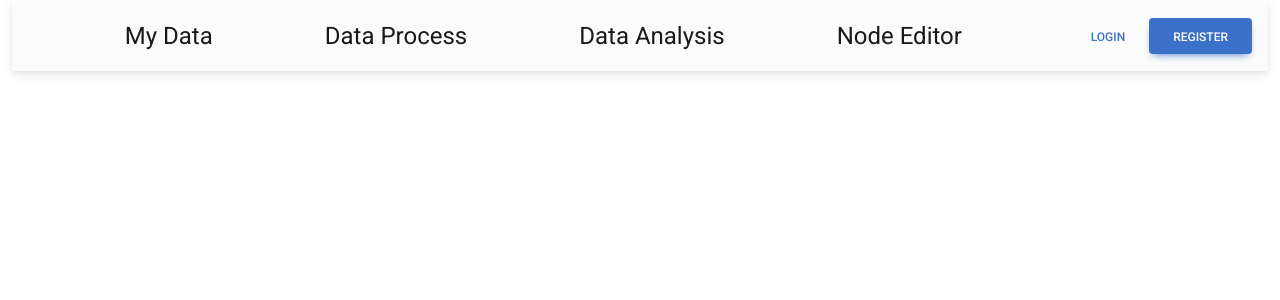
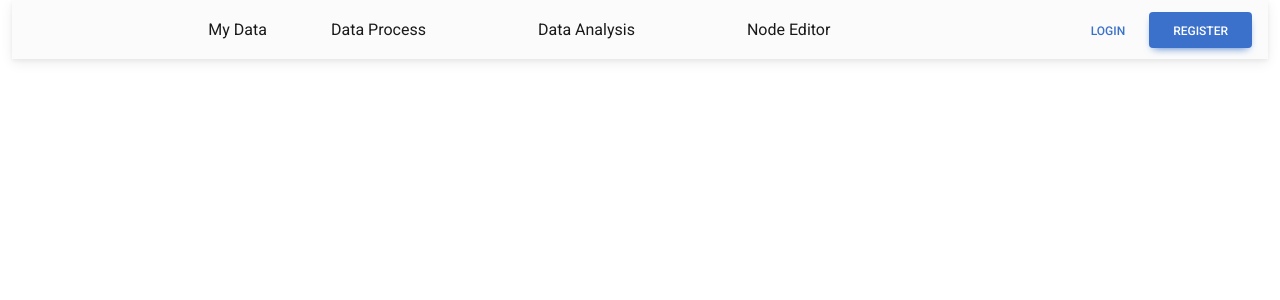
Before and after one commit to COMP208-Team-16-2022-23/Group-Project-Code, a Flask app: template templates/base.html in a window 1280 px wide. Shown: the top 300 px of the page. Run offline with Flask 2, Linux system fonts and the light colour scheme; the template is opened without the code that fills it, so the values that code supplies are empty; some libraries are stand-ins or nearby versions.

Commit message:
refactor: remove track .idea/ folder and update yaml and base

```diff
--- a/misc/conda_env_config/environment.yml
+++ b/misc/conda_env_config/environment.yml
@@ -7,5 +7,6 @@ dependencies:
   - pandas
   - matplotlib
   - flask-sqlalchemy
+  - flask-login
   - conda-forge::flask-mail
   - pymysql
--- a/templates/base.html
+++ b/templates/base.html
@@ -1,25 +1,27 @@
 <!DOCTYPE html>
 <html lang="en">
 <head>
-    <meta charset="UTF-8" />
-    <meta name="viewport" content="width=device-width, initial-scale=1, shrink-to-fit=no" />
-    <meta http-equiv="x-ua-compatible" content="ie=edge" />
+    <meta charset="UTF-8"/>
+    <meta name="viewport" content="width=device-width, initial-scale=1, shrink-to-fit=no"/>
+    <meta http-equiv="x-ua-compatible" content="ie=edge"/>
     <title>{% block title %}{% endblock %} - LCDA</title>
     <!-- MDB icon -->
-    <link rel="icon" href="../static/img/mdb-favicon.ico" type="image/x-icon" />
+    <link rel="icon" href="../static/img/LCDA.ico" type="image/x-icon"/>
     <!-- Font Awesome -->
-    <!--    <link rel="stylesheet" href="{{ url_for('static', filename='style.css') }}">-->
     <link
+            href="https://cdnjs.cloudflare.com/ajax/libs/font-awesome/6.0.0/css/all.min.css"
             rel="stylesheet"
-      href="https://cdnjs.cloudflare.com/ajax/libs/font-awesome/6.0.0/css/all.min.css"
     />
-    <!-- Google Fonts Roboto -->
+    <!-- Google Fonts -->
     <link
+            href="https://fonts.googleapis.com/css?family=Roboto:300,400,500,700&display=swap"
             rel="stylesheet"
-      href="https://fonts.googleapis.com/css2?family=Roboto:wght@300;400;500;700;900&display=swap"
     />
     <!-- MDB -->
-    <link rel="stylesheet" href='../static/css/mdb.min.css' />
+    <link
+            href="https://cdnjs.cloudflare.com/ajax/libs/mdb-ui-kit/6.2.0/mdb.min.css"
+            rel="stylesheet"
+    />
 </head>
 <body>
 <!-- Start your project here-->
@@ -28,27 +30,34 @@
         <button
                 class="navbar-toggler"
                 type="button"
-                data-mdb-toggle=""
-                data-mdb-target="#navbarNav"
-                aria-controls="navbarNav"
+                data-mdb-toggle="collapse"
+                data-mdb-target="#navbarCenteredExample"
+                aria-controls="navbarCenteredExample"
                 aria-expanded="false"
                 aria-label="Toggle navigation"
         >
             <i class="fas fa-bars"></i>LCDA
         </button>
-        <div class="collapse navbar-collapse" id="navbarNav">
-          <ul class="navbar-nav mx-auto fs-4">
+
+        <!-- Collapsible wrapper -->
+        <div
+                class="collapse navbar-collapse justify-content-center"
+                id="navbar"
+        >
+            <ul class="navbar-nav mb-2 mb-lg-0">
                 <li class="nav-item">
-              <a class="nav-link active ms-5 me-5 text-center" href="/my_data">My Data</a>
+                    <a class="nav-link active" aria-current="page" href="/my_data">My Data</a>
                 </li>
                 <li class="nav-item">
                     <a class="nav-link active ms-5 me-5 text-center" href="/data_process">Data Process</a>
                 </li>
                 <li class="nav-item">
-              <a class="nav-link active ms-5 me-5 text-center" aria-current="page" href="/data_analysis">Data Analysis</a>
+                    <a class="nav-link active ms-5 me-5 text-center" aria-current="page" href="/data_analysis">Data
+                        Analysis</a>
                 </li>
                 <li class="nav-item">
-              <a class="nav-link active ms-5 me-5 text-center" aria-current="page" href="/node_editor">Node Editor</a>
+                    <a class="nav-link active ms-5 me-5 text-center" aria-current="page" href="/node_editor">Node
+                        Editor</a>
                 </li>
             </ul>
         </div>
@@ -72,31 +81,6 @@
 {% block content %}{% endblock %}
 <!-- End your project here-->
 
-    <!-- MDB -->
-    <script type="text/javascript" src="../static/js/mdb.min.js"></script>
-    <!-- Custom scripts -->
-    <script type="text/javascript"></script>
+<script type="text/javascript" src="https://cdnjs.cloudflare.com/ajax/libs/mdb-ui-kit/6.2.0/mdb.min.js"></script>
 </body>
 </html>
-
-<!-- old base.html (relic)-->
-<!--<nav>-->
-<!--    <h1>Low-Code Data Analysis Platform</a></h1>-->
-<!--    <ul>-->
-<!--        {% if g.user %}-->
-<!--        <li><span>{{ g.user['username'] }}</span>-->
-<!--        <li><a href="{{ url_for('auth.logout') }}">Log Out</a>-->
-<!--            {% else %}-->
-<!--        <li><a href="{{ url_for('auth.register') }}">Register</a>-->
-<!--        <li><a href="{{ url_for('auth.login') }}">Log In</a>-->
-<!--            {% endif %}-->
-<!--    </ul>-->
-<!--</nav>-->
-<!--<section class="content">-->
-<!--    <header>-->
-<!--        {% block header %}{% endblock %}-->
-<!--    </header>-->
-<!--    {% for message in get_flashed_messages() %}-->
-<!--    <div class="flash">{{ message }}</div>-->
-<!--    {% endfor %}-->
-<!--</section>-->
```
Also changed, not shown: 1 other file. Lines whose indentation alone changed are shown as unchanged.
